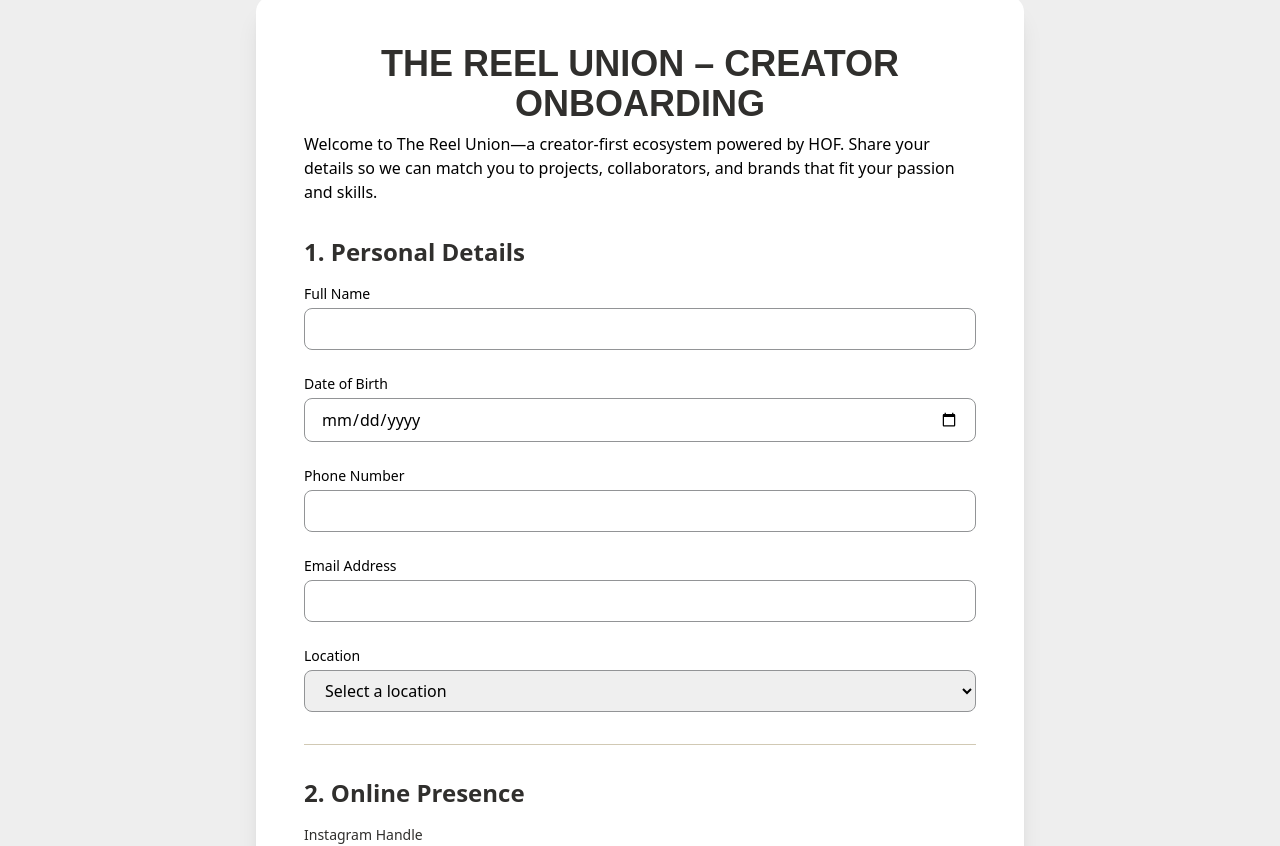
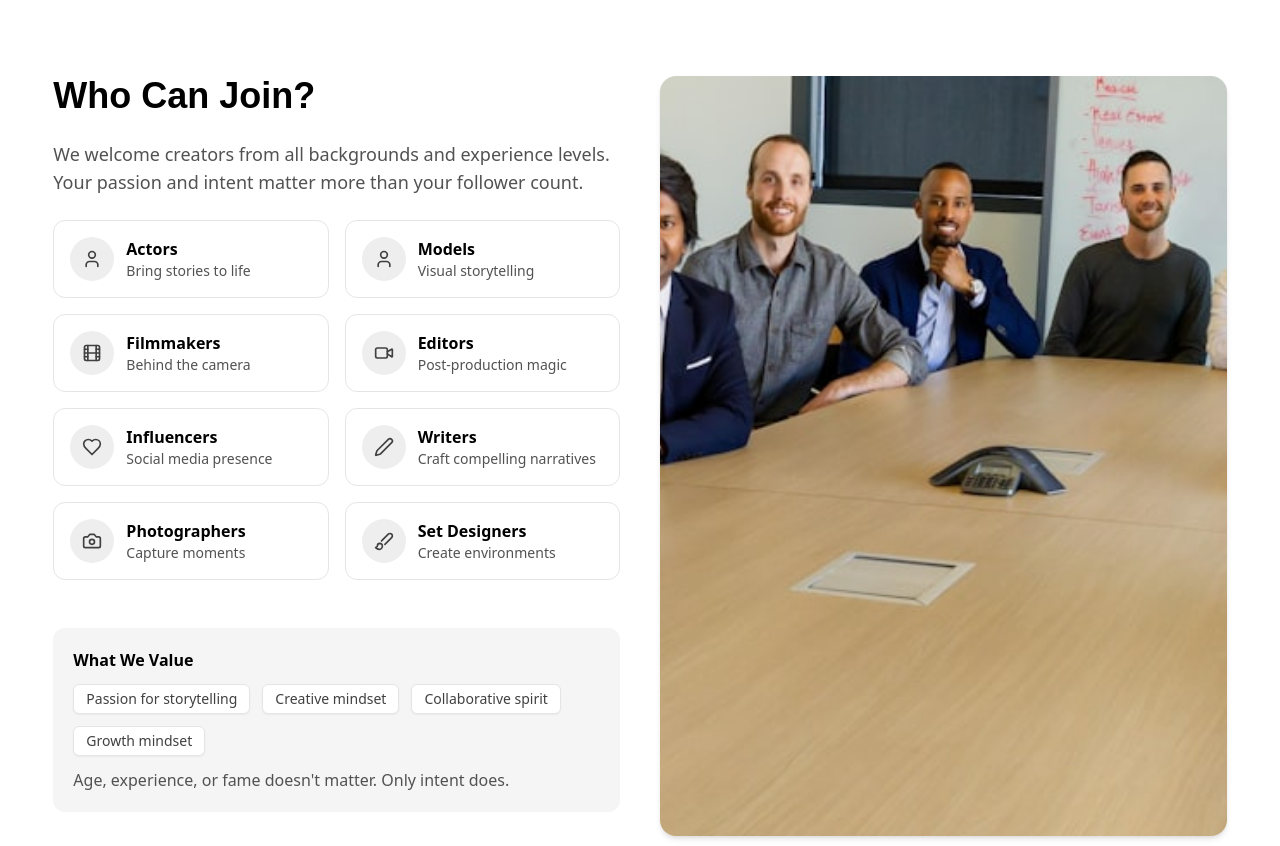
Before and after one commit to Fica-Web/FicaAds, a React (Vite) app in the folder frontend/: page /reel-union in a window 1280 px wide. Shown: the part 3259-4105 px from the top of the page. Built offline with nearby package versions, Linux system fonts and the light colour scheme; no server answers.

Commit message:
who can join section completed

```diff
--- a/frontend/src/Components/ReelUnion/content/WhatYouGet.jsx
+++ b/frontend/src/Components/ReelUnion/content/WhatYouGet.jsx
@@ -1,5 +1,4 @@
 import { LuVideo, LuTrendingUp, LuUser, LuCamera, LuShare2, LuAward, LuCheckCircle } from "react-icons/lu";
-import { FaCheckCircle } from "react-icons/fa";
 
 const contentArray = [
     {
--- /dev/null
+++ b/frontend/src/Components/ReelUnion/content/WhoCanJoin.jsx
@@ -0,0 +1,91 @@
+import { LuUser, LuVideo, LuFilm, LuHeart, LuPen, LuCamera, LuBrush } from "react-icons/lu";
+import image from '../../../assets/Images/reel-union/team.jpeg';
+
+const roles = [
+    { icon: LuUser, title: "Actors", desc: "Bring stories to life" },
+    { icon: LuUser, title: "Models", desc: "Visual storytelling" },
+    { icon: LuFilm, title: "Filmmakers", desc: "Behind the camera" },
+    { icon: LuVideo, title: "Editors", desc: "Post-production magic" },
+    { icon: LuHeart, title: "Influencers", desc: "Social media presence" },
+    { icon: LuPen, title: "Writers", desc: "Craft compelling narratives" },
+    { icon: LuCamera, title: "Photographers", desc: "Capture moments" },
+    { icon: LuBrush, title: "Set Designers", desc: "Create environments" },
+];
+
+const values = [
+    "Passion for storytelling",
+    "Creative mindset",
+    "Collaborative spirit",
+    "Growth mindset",
+];
+
+const WhoCanJoin = () => {
+    return (
+        <div className="w-11/12 mx-auto flex lg:flex-row flex-col gap-10 py-12 lg:py-24">
+            {/* Left Side */}
+            <div className="lg:w-1/2 w-full flex flex-col gap-6">
+                <h2 className="text-2xl lg:text-4xl font-bold font-Switzer-Medium">
+                    Who Can Join?
+                </h2>
+                <p className="text-neutral-600 text-base lg:text-lg">
+                    We welcome creators from all backgrounds and experience levels. Your passion and intent matter more than your follower count.
+                </p>
+
+                {/* Role Boxes */}
+                <div className="grid grid-cols-1 sm:grid-cols-2 gap-4">
+                    {roles.map((role) => (
+                        <SingleBox
+                            key={role.title}
+                            icon={role.icon}
+                            title={role.title}
+                            desc={role.desc}
+                        />
+                    ))}
+                </div>
+
+                {/* What We Value */}
+                <div className="bg-neutral-100 p-5 rounded-xl my-6">
+                    <h3 className="font-semibold mb-3">What We Value</h3>
+                    <div className="flex flex-wrap gap-3">
+                        {values.map((val) => (
+                            <span
+                                key={val}
+                                className="bg-white border border-neutral-200 px-3 py-1 rounded-md text-sm text-neutral-700 shadow-sm"
+                            >
+                                {val}
+                            </span>
+                        ))}
+                        <p className="text-neutral-600">
+                            Age, experience, or fame doesn't matter. Only intent does.
+                        </p>
+                    </div>
+                </div>
+            </div>
+
+            {/* Right Side */}
+            <div className="lg:w-1/2 w-full flex justify-center">
+                <img
+                    src={image}
+                    alt="Team"
+                    className="object-cover w-full rounded-2xl shadow-md"
+                />
+            </div>
+        </div>
+    );
+};
+
+const SingleBox = ({ icon: Icon, title, desc }) => {
+    return (
+        <div className="flex items-start gap-3 border border-neutral-200 rounded-xl p-4 hover:shadow-md transition">
+            <div className="text-xl text-neutral-700 bg-adminGray flex items-center p-3 rounded-full">
+                <Icon />
+            </div>
+            <div>
+                <h4 className="font-semibold">{title}</h4>
+                <p className="text-sm text-neutral-600">{desc}</p>
+            </div>
+        </div>
+    );
+};
+
+export default WhoCanJoin;
--- a/frontend/src/Pages/ReelUnion.jsx
+++ b/frontend/src/Pages/ReelUnion.jsx
@@ -1,10 +1,10 @@
-import React from 'react';
 import ReelUnionNavbar from '../Components/ReelUnion/content/ReelUnionNavbar';
 import CreatorOnboardingForm from '../Components/ReelUnion/CreatorOnboarding/CreatorOnboardingForm';
 import ReelUnionHero from '../Components/ReelUnion/content/ReelUnionHero';
 import Purpose from '../Components/ReelUnion/content/Purpose';
 import HowItWorks from '../Components/ReelUnion/content/HowItWorks';
 import WhatYouGet from '../Components/ReelUnion/content/WhatYouGet';
+import WhoCanJoin from '../Components/ReelUnion/content/WhoCanJoin';
 
 const ReelUnion = () => {
     return (
@@ -14,6 +14,7 @@ const ReelUnion = () => {
             <Purpose />
             <HowItWorks />
             <WhatYouGet />
+            <WhoCanJoin />
             <CreatorOnboardingForm />
         </div>
     )
```
Also changed, not shown: frontend/src/assets/Images/reel-union/team.jpeg (added).
